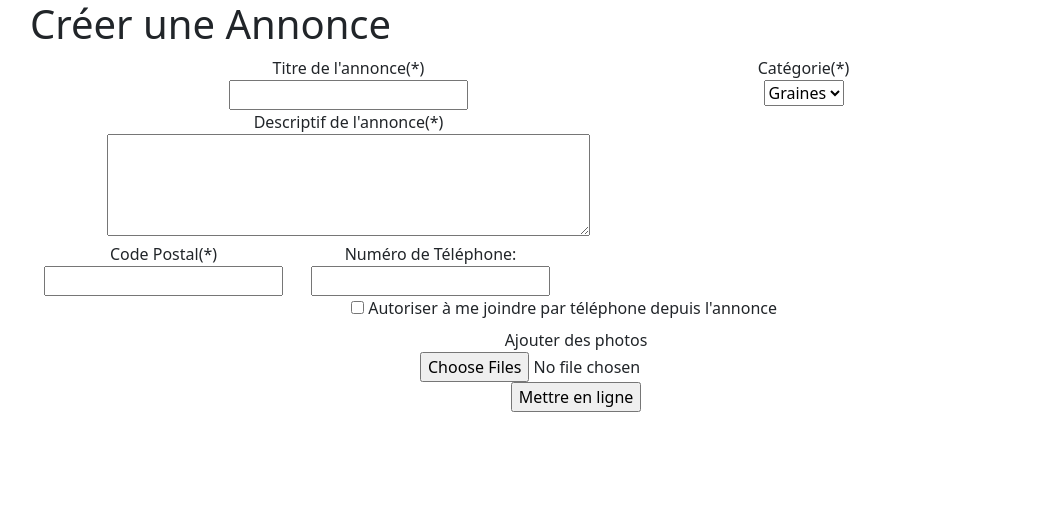
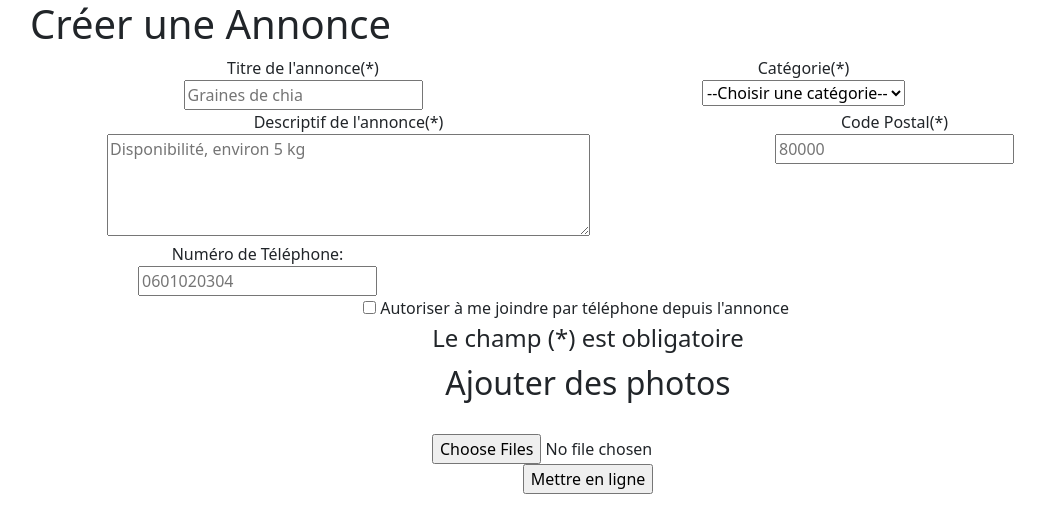
Before and after one commit to Hannibat/CollabGarden, a plain HTML site: page index.html in a window 1280 px wide. Shown: the whole page, without its empty margins (52-1097 px from the left). Drawn offline with nearby package versions, Linux system fonts and the light colour scheme.

Commit message:
formulaire avancé mais pas terminé

```diff
--- a/index.html
+++ b/index.html
@@ -27,14 +27,15 @@
                 <div class="container fluid">
                 <h1>Créer une Annonce</h1>
                 <form method="POST" enctype="multipart/form-data">
-                    <div class="container row d-flex">
-                    <div class="col-7">
+                    <div class="container row d-flex nowrap">
+                    <div class="col-6">
                         <label for="title">Titre de l'annonce(*)</label><br>
-                        <input type="text" id="title" name="title" required><br>
+                        <input type="text" id="title" name="title" placeholder="Graines de chia" required><br>
                     </div>
-                    <div class="col-3">
+                    <div class="col-5">
                         <label for="category">Catégorie(*)</label><br>
                         <select id="category" name="category" required>
+                            <option value="">--Choisir une catégorie--</option>
                             <option value="seeds">Graines</option>
                             <option value="plants">Plantes</option>
                             <option value="trees">Arbres</option>
@@ -44,25 +45,25 @@
                     <div class="container row d-flex">
                     <div class="col-7">
                         <label for="description">Descriptif de l'annonce(*)</label><br>
-                        <textarea id="description" name="description" rows="4" cols="50" required></textarea><br>
+                        <textarea id="description" name="description" rows="4" cols="50" placeholder="Disponibilité, environ 5 kg" required></textarea><br>
                     </div>
-                    <div class="container row d-flex">
-                    <div class="col-3">
+                    <div class="col-5">
                         <label for="postalCode">Code Postal(*)</label><br>
-                        <input type="text" id="postalCode" name="postalCode" required><br>
+                        <input type="text" id="postalCode" name="postalCode" placeholder="80000" required><br>
                     </div>
-                    <div class="col-3">
+                    <div class="col-5">
                         <label for="phone">Numéro de Téléphone:</label><br>
-                        <input type="tel" id="phone" name="phone" required><br>
+                        <input type="tel" id="phone" name="phone" placeholder="0601020304" required><br>
                     </div>
                     <div>
                         <input type="checkbox" id="autorisationPhone" name="autorisationPhone">
                         <label for="autorisationPhone">Autoriser à me joindre par téléphone depuis l'annonce</label><br>
                     </div>
                     </div>
-                    <h2></h2>
+                    <legend>Le champ (*) est obligatoire</legend>
+                    <h2>Ajouter des photos</h2>
                     <div>
-                        <label for="photos">Ajouter des photos</label><br>
+                        <label for="photos"></label><br>
                         <input type="file" id="photos" name="photos" accept=".jpg,.jpeg,.png" multiple><br>
                     </div>
                     <div>
```
